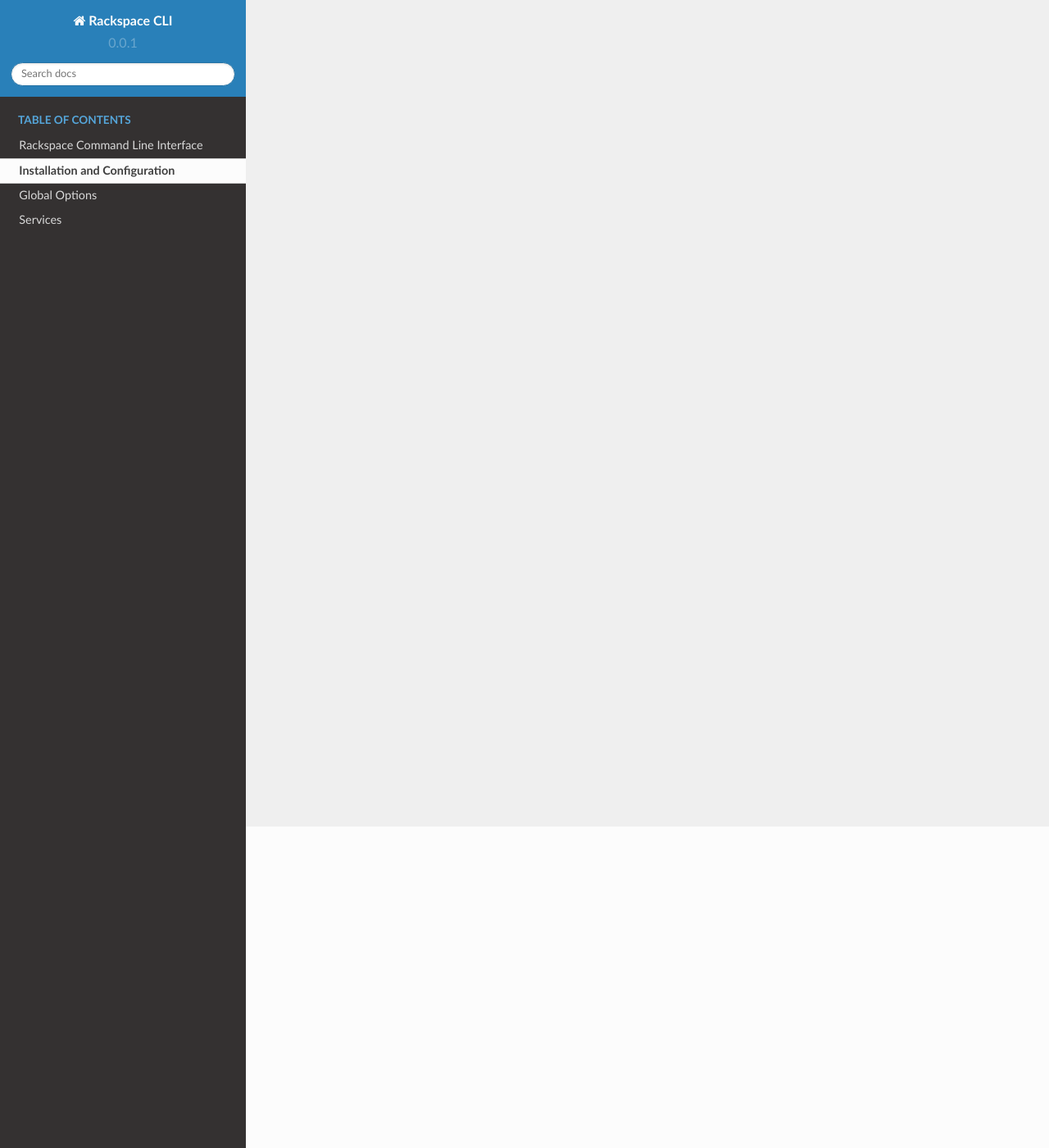
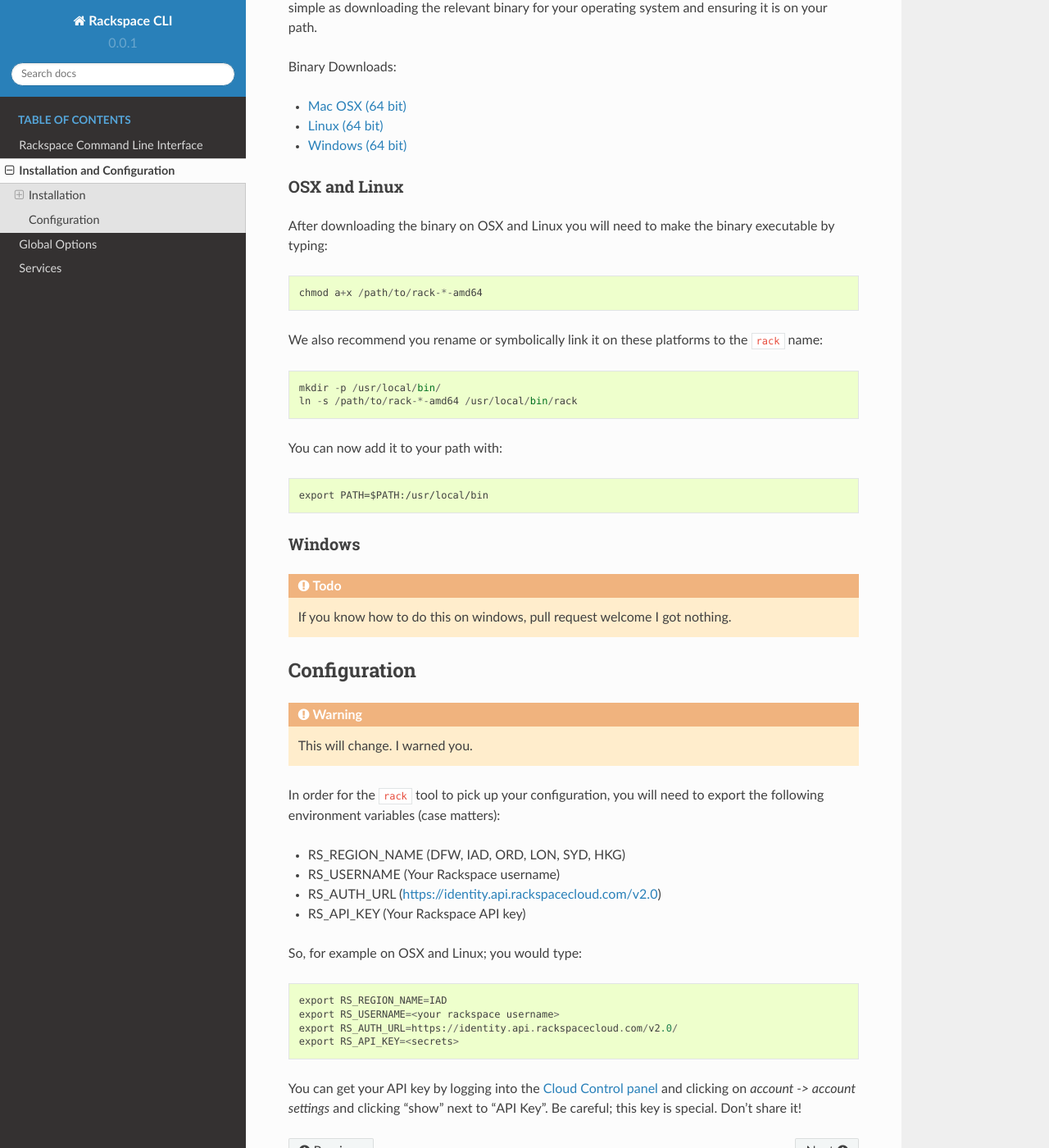
Before and after one commit to rackspace/rack, a Sphinx documentation site: the page built from docs/configuration.rst, in a window 1280 px wide and 1400 px high, scrolled down 392 px. Shown: the whole window at 82% size. Built offline with Sphinx 7.4.7 and the Read the Docs theme 2.0.0, drawn with Linux system fonts in a browser that asks for light colours; some of the changed text lies outside the part shown.

Commit message:
install and config

```diff
--- a/docs/conf.py
+++ b/docs/conf.py
@@ -29,7 +29,7 @@
 # Add any Sphinx extension module names here, as strings. They can be
 # extensions coming with Sphinx (named 'sphinx.ext.*') or your custom
 # ones.
-extensions = []
+extensions = ['sphinx.ext.todo',]
 
 # Add any paths that contain templates here, relative to this directory.
 templates_path = ['_templates']
@@ -101,7 +101,7 @@
 #keep_warnings = False
 
 # If true, `todo` and `todoList` produce output, else they produce nothing.
-todo_include_todos = False
+todo_include_todos = True
 
 
 # -- Options for HTML output ----------------------------------------------
--- a/docs/configuration.rst
+++ b/docs/configuration.rst
@@ -3,4 +3,76 @@
 Installation and Configuration
 ==============================
 
-Bleh
+.. warning:: The installation / configuration instructions here are to be considered
+             buyer-beware. As development continues a range of configuration options
+             will be supported; as such what works today may not work tomorrow, but
+             it works right now so that's ok.
+
+Installation
+------------
+
+The Rackspace CLI ``rack`` is a self-contained binary writted in go_ this means
+that installation is as simple as downloading the relevant binary for your operating
+system and ensuring it is on your path.
+
+Binary Downloads:
+
+* `Mac OSX (64 bit)`_
+* `Linux (64 bit)`_
+* `Windows (64 bit)`_
+
+OSX and Linux
+^^^^^^^^^^^^^
+
+After downloading the binary on OSX and Linux you will need to make the binary
+executable by typing::
+
+    chmod a+x /path/to/rack-*-amd64
+
+We also recommend you rename or symbolically link it on these platforms to the
+``rack`` name::
+
+    mkdir -p /usr/local/bin/
+    ln -s /path/to/rack-*-amd64 /usr/local/bin/rack
+
+You can now add it to your path with::
+
+    export PATH=$PATH:/usr/local/bin
+
+Windows
+^^^^^^^
+
+.. todo:: If you know how to do this on windows, pull request welcome I got nothing.
+
+
+Configuration
+-------------
+
+.. warning:: This will change. I warned you.
+
+In order for the ``rack`` tool to pick up your configuration, you will need to
+export the following environment variables (case matters):
+
+* RS_REGION_NAME (DFW, IAD, ORD, LON, SYD, HKG)
+* RS_USERNAME (Your Rackspace username)
+* RS_AUTH_URL (https://identity.api.rackspacecloud.com/v2.0)
+* RS_API_KEY (Your Rackspace API key)
+
+So, for example on OSX and Linux; you would type::
+
+    export RS_REGION_NAME=IAD
+    export RS_USERNAME=<your rackspace username>
+    export RS_AUTH_URL=https://identity.api.rackspacecloud.com/v2.0/
+    export RS_API_KEY=<secrets>
+
+You can get your API key by logging into the `Cloud Control panel`_ and clicking
+on *account -> account settings* and clicking "show" next to "API Key". Be careful;
+this key is special. Don't share it!
+
+
+
+.. _go: https://golang.org/
+.. _Mac OSX (64 bit): https://ba7db30ac3f206168dbb-7f12cbe7f0a328a153fa25953cbec5f2.ssl.cf5.rackcdn.com/rack-darwin-amd64
+.. _Linux (64 bit): https://ba7db30ac3f206168dbb-7f12cbe7f0a328a153fa25953cbec5f2.ssl.cf5.rackcdn.com/rack-linux-amd64
+.. _Windows (64 bit): https://ba7db30ac3f206168dbb-7f12cbe7f0a328a153fa25953cbec5f2.ssl.cf5.rackcdn.com/rack-windows-amd64.exe
+.. _Cloud Control panel: https://mycloud.rackspace.com/
```
